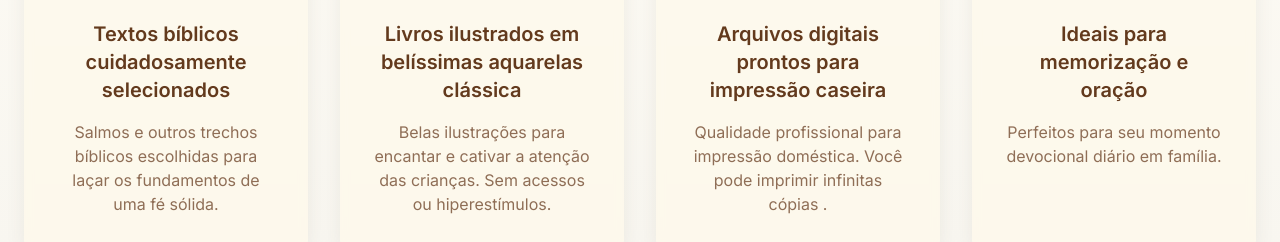
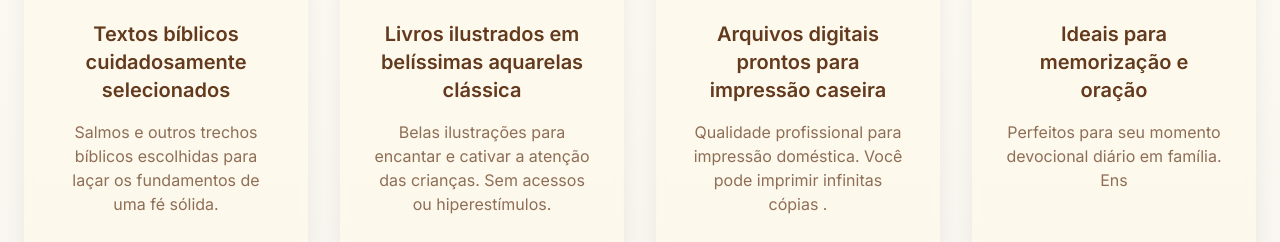
Before and after one commit to PastorEduardo/memoria-oracao-arte, a React (Vite) app: page / in a window 1280 px wide. Shown: the part 1300-1542 px from the top of the page. Built offline with nearby package versions, Linux system fonts and the light colour scheme; the HTML template or start-up script is replaced by a standard one.

Commit message:
Visual edit in Lovable

```diff
--- a/src/components/BenefitsSection.tsx
+++ b/src/components/BenefitsSection.tsx
@@ -51,7 +51,7 @@ const BenefitsSection = () => {
               <h3 className="text-lg sm:text-xl font-semibold text-primary mb-3 sm:mb-4 leading-tight px-1">
                 Ideais para memorização e oração
               </h3>
-              <p className="text-sm sm:text-base text-muted-foreground leading-relaxed">Perfeitos para seu momento devocional diário em família. </p>
+              <p className="text-sm sm:text-base text-muted-foreground leading-relaxed">Perfeitos para seu momento devocional diário em família. Ens</p>
             </CardContent>
           </Card>
         </div>
```
